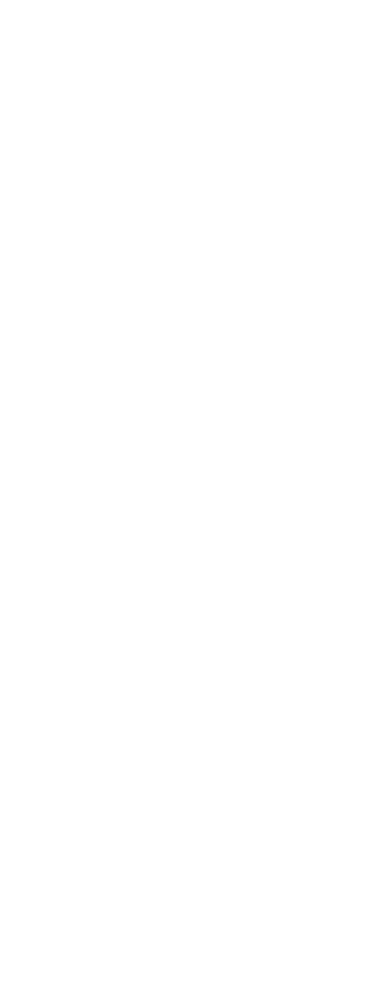
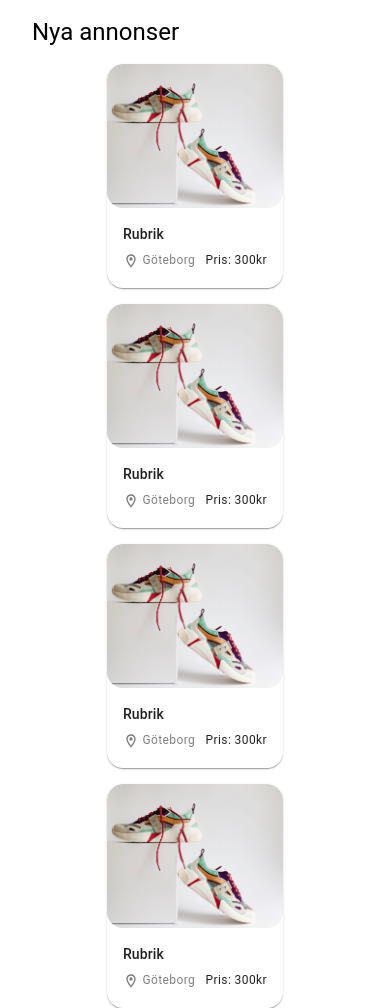
Before and after one commit to empafrontend/Rentium, a React (Create React App) app: page /feed in a window 390 px wide. Before the commit this address had no page. Before the commit the page ends 844 px from the top, so only its background shows below. Built offline with nearby package versions, Linux system fonts and the light colour scheme.

Commit message:
add simple layout for ad cards, the component is responsive.

```diff
--- a/package.json
+++ b/package.json
@@ -5,6 +5,7 @@
   "dependencies": {
     "@emotion/react": "^11.10.5",
     "@emotion/styled": "^11.10.5",
+    "@mui/icons-material": "^5.10.15",
     "@mui/material": "^5.10.14",
     "@testing-library/jest-dom": "^5.16.5",
     "@testing-library/react": "^13.4.0",
--- a/src/App.tsx
+++ b/src/App.tsx
@@ -1,5 +1,6 @@
 import React from 'react';
 import { BrowserRouter, Route, Routes } from 'react-router-dom';
+import MainFeed from './Feed/Feed';
 import './index.css';
 import LandingPage from './LandingPage';
 
@@ -9,6 +10,7 @@
       <BrowserRouter>
         <Routes>
           <Route path="/" element={<LandingPage />} />
+          <Route path="/feed" element={<MainFeed />} />
         </Routes>
       </BrowserRouter>
     </React.StrictMode>
--- /dev/null
+++ b/src/Feed/Feed.tsx
@@ -0,0 +1,19 @@
+import { Box } from '@mui/material';
+import FeedCard from './FeedCard';
+
+function Feed() {
+  return (
+    <Box
+      sx={{
+        display: 'flex',
+        flexDirection: 'column',
+        justifyContent: 'center',
+        width: '100%',
+      }}
+    >
+      <FeedCard />
+    </Box>
+  );
+}
+
+export default Feed;
--- /dev/null
+++ b/src/Feed/FeedCard.tsx
@@ -0,0 +1,136 @@
+import LocationOnOutlinedIcon from '@mui/icons-material/LocationOnOutlined';
+import { Box, Card, CardContent, CardMedia, Typography } from '@mui/material';
+import { Container } from '@mui/system';
+import productImg from '../Assets/produktbild.jpg';
+import './feed.css';
+
+function FeedCard() {
+  return (
+    <Container>
+      <Typography
+        variant="h5"
+        sx={{
+          padding: '1rem',
+        }}
+      >
+        Nya annonser
+      </Typography>
+      <Box
+        sx={{
+          display: 'flex',
+          flexWrap: 'wrap',
+          gap: '1rem',
+          justifyContent: 'center',
+          width: '100%',
+        }}
+      >
+        <Card
+          className="card"
+          sx={{
+            width: '11rem',
+            height: '14rem',
+            borderRadius: '1rem',
+          }}
+        >
+          <CardMedia
+            component="img"
+            image={productImg}
+            alt="Produktbild"
+            sx={{ borderRadius: '1rem', width: '100%', height: '9rem' }}
+          />
+          <CardContent>
+            <Typography gutterBottom variant="subtitle2">
+              Rubrik
+            </Typography>
+            <Box sx={{ display: 'flex', justifyContent: 'space-between' }}>
+              <Typography variant="caption" sx={{ color: 'grey' }}>
+                <LocationOnOutlinedIcon sx={{ fontSize: '1rem' }} /> Göteborg
+              </Typography>
+              <Typography variant="caption">Pris: 300kr</Typography>
+            </Box>
+          </CardContent>
+        </Card>
+        <Card
+          className="card"
+          sx={{
+            width: '11rem',
+            height: '14rem',
+            borderRadius: '1rem',
+          }}
+        >
+          <CardMedia
+            component="img"
+            image={productImg}
+            alt="Produktbild"
+            sx={{ borderRadius: '1rem', width: '100%', height: '9rem' }}
+          />
+          <CardContent>
+            <Typography gutterBottom variant="subtitle2">
+              Rubrik
+            </Typography>
+            <Box sx={{ display: 'flex', justifyContent: 'space-between' }}>
+              <Typography variant="caption" sx={{ color: 'grey' }}>
+                <LocationOnOutlinedIcon sx={{ fontSize: '1rem' }} /> Göteborg
+              </Typography>
+              <Typography variant="caption">Pris: 300kr</Typography>
+            </Box>
+          </CardContent>
+        </Card>
+        <Card
+          className="card"
+          sx={{
+            width: '11rem',
+            height: '14rem',
+            borderRadius: '1rem',
+          }}
+        >
+          <CardMedia
+            component="img"
+            image={productImg}
+            alt="Produktbild"
+            sx={{ borderRadius: '1rem', width: '100%', height: '9rem' }}
+          />
+          <CardContent>
+            <Typography gutterBottom variant="subtitle2">
+              Rubrik
+            </Typography>
+            <Box sx={{ display: 'flex', justifyContent: 'space-between' }}>
+              <Typography variant="caption" sx={{ color: 'grey' }}>
+                <LocationOnOutlinedIcon sx={{ fontSize: '1rem' }} /> Göteborg
+              </Typography>
+              <Typography variant="caption">Pris: 300kr</Typography>
+            </Box>
+          </CardContent>
+        </Card>
+        <Card
+          className="card"
+          sx={{
+            width: '11rem',
+            height: '14rem',
+            borderRadius: '1rem',
+          }}
+        >
+          <CardMedia
+            component="img"
+            image={productImg}
+            alt="Produktbild"
+            sx={{ borderRadius: '1rem', width: '100%', height: '9rem' }}
+          />
+          <CardContent>
+            <Typography gutterBottom variant="subtitle2">
+              Rubrik
+            </Typography>
+            <Box sx={{ display: 'flex', justifyContent: 'space-between' }}>
+              <Typography variant="caption" sx={{ color: 'grey' }}>
+                <LocationOnOutlinedIcon sx={{ fontSize: '1rem' }} /> Göteborg
+              </Typography>
+              <Typography variant="caption">Pris: 300kr</Typography>
+            </Box>
+          </CardContent>
+        </Card>
+      </Box>
+    </Container>
+  );
+}
+
+export default FeedCard;
--- /dev/null
+++ b/src/Feed/feed.css
@@ -0,0 +1,6 @@
+@media screen and (min-width: 600px) {
+  .card {
+    width: 14rem;
+    height: 14rem;
+  }
+}
```
Also changed, not shown: src/Assets/produktbild.jpg (added), 1 other file (tests, documents, lock files or other folders).
